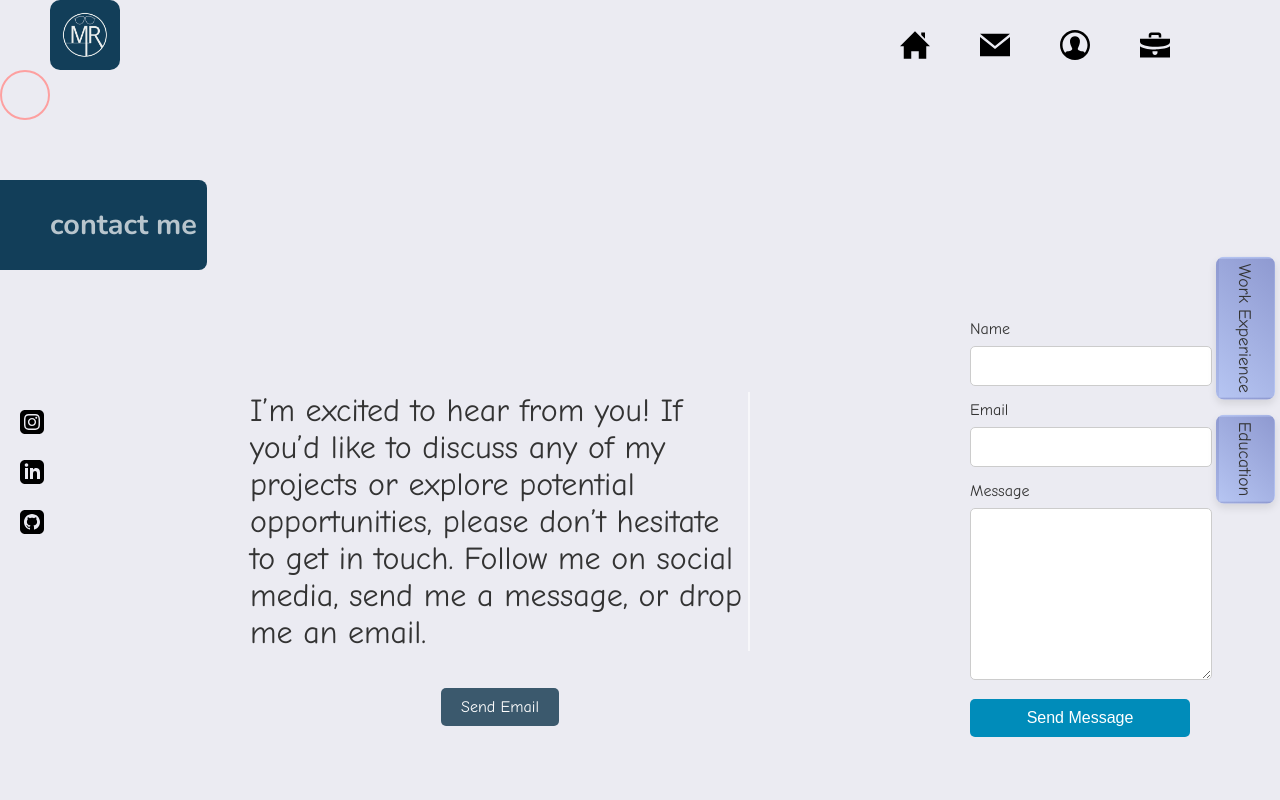
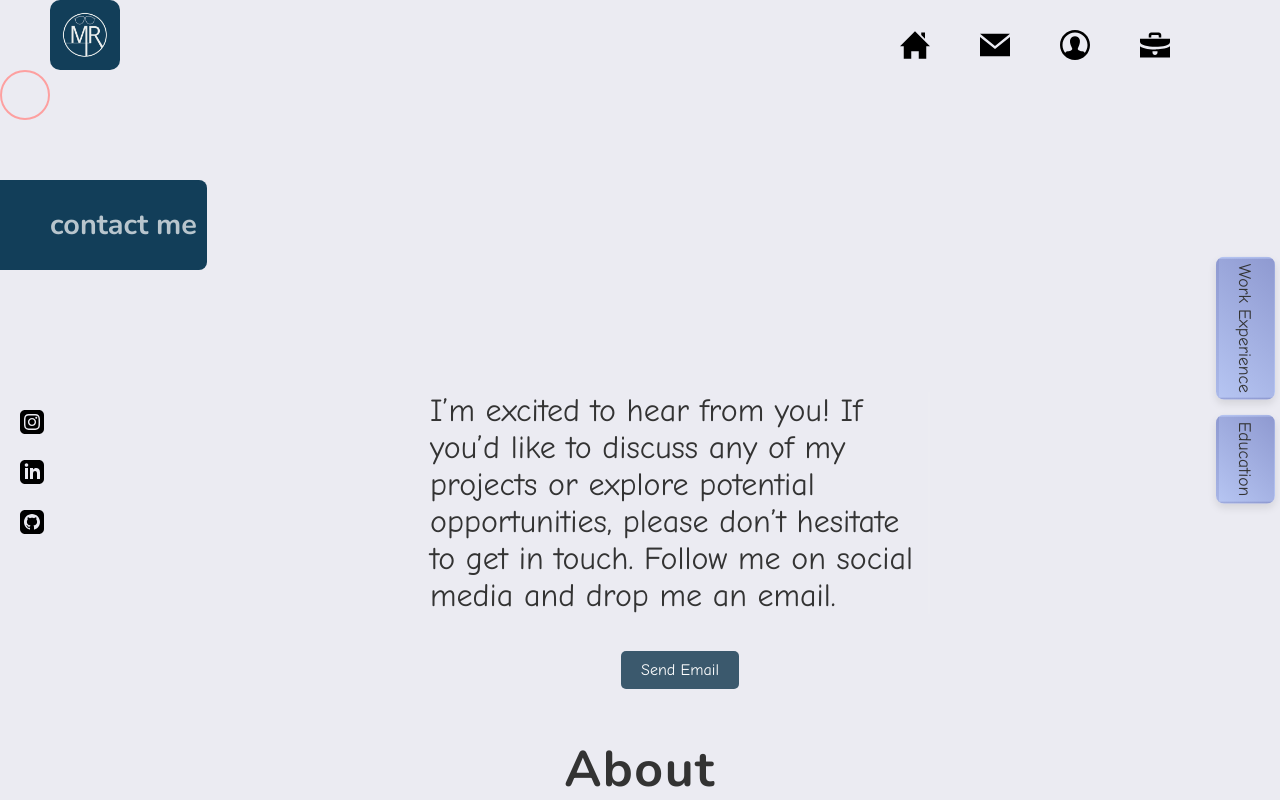
Before and after one commit to coder-mahdi/mahdi-roozbahani-portfolio, a React (Vite) app: page /contact in a window 1280 px wide. Shown: the top 800 px of the page. Built offline with nearby package versions, Linux system fonts and the light colour scheme.

Commit message:
remove contact form

```diff
--- a/public/data/contactData.json
+++ b/public/data/contactData.json
@@ -6,7 +6,7 @@
       "message": "Message",
       "submit": "Send Message"
     },
-    "welcomeMessage": "I’m excited to hear from you! If you’d like to discuss any of my projects or explore potential opportunities, please don’t hesitate to get in touch. Follow me on social media, send me a message, or drop me an email.",
+    "welcomeMessage": "I’m excited to hear from you! If you’d like to discuss any of my projects or explore potential opportunities, please don’t hesitate to get in touch. Follow me on social media and drop me an email.",
     "buttons": [
       { "title": "About", "link": "/about" },
       { "title": "Projects", "link": "/projects" }
--- a/src/components/Contact.jsx
+++ b/src/components/Contact.jsx
@@ -5,10 +5,6 @@ import '../styles/Contact.scss';
 
 function Contact() {
   const [contactData, setContactData] = useState(null);
-  const [name, setName] = useState('');
-  const [email, setEmail] = useState('');
-  const [message, setMessage] = useState('');
-  const [submitted, setSubmitted] = useState(false);
 
   useEffect(() => {
     fetch('/data/contactData.json')
@@ -18,34 +14,6 @@ function Contact() {
       })
       .catch((error) => console.error('Error loading contact data:', error));
   }, []);
-
-  const handleSubmit = (e) => {
-    e.preventDefault();
-
-    fetch('https://mahdiroozbahani.com/save_message.php', {
-      method: 'POST',
-      headers: {
-        'Content-Type': 'application/x-www-form-urlencoded',
-      },
-      body: new URLSearchParams({
-        name,
-        email,
-        message,
-      }),
-    })
-      .then((response) => response.json())
-      .then((data) => {
-        console.log('Success:', data);
-        setSubmitted(true);
-        // پاک کردن مقادیر ورودی پس از ارسال موفقیت‌آمیز
-        setName('');
-        setEmail('');
-        setMessage('');
-      })
-      .catch((error) => {
-        console.error('Error:', error);
-      });
-  };
 
   if (!contactData) {
     return <div>Loading...</div>;
@@ -62,50 +30,6 @@ function Contact() {
             </a>
           </div>
         </div>
-
-        <div className="contact-form-wrapper">
-          {submitted && (
-            <div className="form-success">
-              {contactData.successMessage || "Your message was successfully sent!"}
-            </div>
-          )}
-
-          <form className="contact-form" onSubmit={handleSubmit}>
-            <div className="form-group">
-              <label htmlFor="name">{contactData.formLabels.name}</label>
-              <input
-                type="text"
-                id="name"
-                value={name}
-                onChange={(e) => setName(e.target.value)}
-                required
-              />
-            </div>
-            <div className="form-group">
-              <label htmlFor="email">{contactData.formLabels.email}</label>
-              <input
-                type="email"
-                id="email"
-                value={email}
-                onChange={(e) => setEmail(e.target.value)}
-                required
-              />
-            </div>
-            <div className="form-group">
-              <label htmlFor="message">{contactData.formLabels.message}</label>
-              <textarea
-                id="message"
-                value={message}
-                onChange={(e) => setMessage(e.target.value)}
-                required
-              ></textarea>
-            </div>
-
-            <button type="submit" className="submit-btn">
-              {contactData.formLabels.submit}
-            </button>
-          </form>
-        </div>
       </div>
     </Layout>
   );
--- a/src/styles/Contact.scss
+++ b/src/styles/Contact.scss
@@ -37,91 +37,65 @@
 }
   }
 
-  .contact-form-wrapper {
-    max-width: 600px;
-    margin-right: 90px;
-    margin-left: 50px;
+//   .contact-form-wrapper {
+//     max-width: 600px;
+//     margin-right: 90px;
+//     margin-left: 50px;
 
 
 
-    @media (min-width: 768px) {
-      max-width: 900px;
+//     @media (min-width: 768px) {
+//       max-width: 900px;
 
-}
+// }
 
-@media (min-width: 1024px) {
-  max-width: none;
+// @media (min-width: 1024px) {
+//   max-width: none;
 
-}
+// }
 
-  }
+//   }
 
-  .contact-form {
-    display: flex;
-    flex-direction: column;
-  }
+  // .contact-form {
+  //   display: flex;
+  //   flex-direction: column;
+  // }
 
-  .form-group {
-    margin-bottom: 15px;
+  // .form-group {
+  //   margin-bottom: 15px;
 
-    label {
-      display: block;
-      margin-bottom: 8px;
-      font-size: 1rem;
-      color: #333;
-    }
+  //   label {
+  //     display: block;
+  //     margin-bottom: 8px;
+  //     font-size: 1rem;
+  //     color: #333;
+  //   }
 
-    input, textarea {
-      width: 100%;
-      padding: 10px;
-      border: 1px solid #ccc;
-      border-radius: 5px;
-      font-size: 1rem;
-      outline: none;
+  //   input, textarea {
+  //     width: 100%;
+  //     padding: 10px;
+  //     border: 1px solid #ccc;
+  //     border-radius: 5px;
+  //     font-size: 1rem;
+  //     outline: none;
 
-      &:focus {
-        border-color: #008CBA;
-      }
-    }
+  //     &:focus {
+  //       border-color: #008CBA;
+  //     }
+  //   }
 
-    textarea {
-      height: 150px;
-      resize: vertical;
-    }
-  }
+  //   textarea {
+  //     height: 150px;
+  //     resize: vertical;
+  //   }
+  // }
 
-
-  .submit-btn {
-    padding: 10px 20px;
-    font-size: 1rem;
-    background-color: #008CBA;
-    color: #fff;
-    border: none;
-    border-radius: 5px;
-    cursor: pointer;
-    transition: background-color 0.3s ease;
-
-    &:hover {
-      background-color: #005f73;
-    }
-  }
-
-
-  .form-success {
-    text-align: center;
-    color: green;
-    font-size: 1.2rem;
-    margin-top: 20px;
-    padding: 10px;
-    background-color: #e0f7e7;
-    border-radius: 8px;
-    border: 1px solid #6adf81;
-  }
 
 
   .email-button-wrapper {
     text-align: center;
     margin-top: 20px;
+    margin-bottom: 20px;
   }
 
   .email-button {
--- a/src/styles/Home.scss
+++ b/src/styles/Home.scss
@@ -3,7 +3,7 @@
 
 
 .home-page {
-  min-height: 100vh;
+  min-height:100vh;
   display: flex;
   flex-direction: column;
 
@@ -15,6 +15,14 @@
   }
   .content-area-home {
     padding-top: 0;
+  }
+
+}
+
+@media only screen and (max-width: 1024px) and (orientation: landscape) {
+  .home-page {
+   max-width: 200vh;
+
   }
 
 }
```
